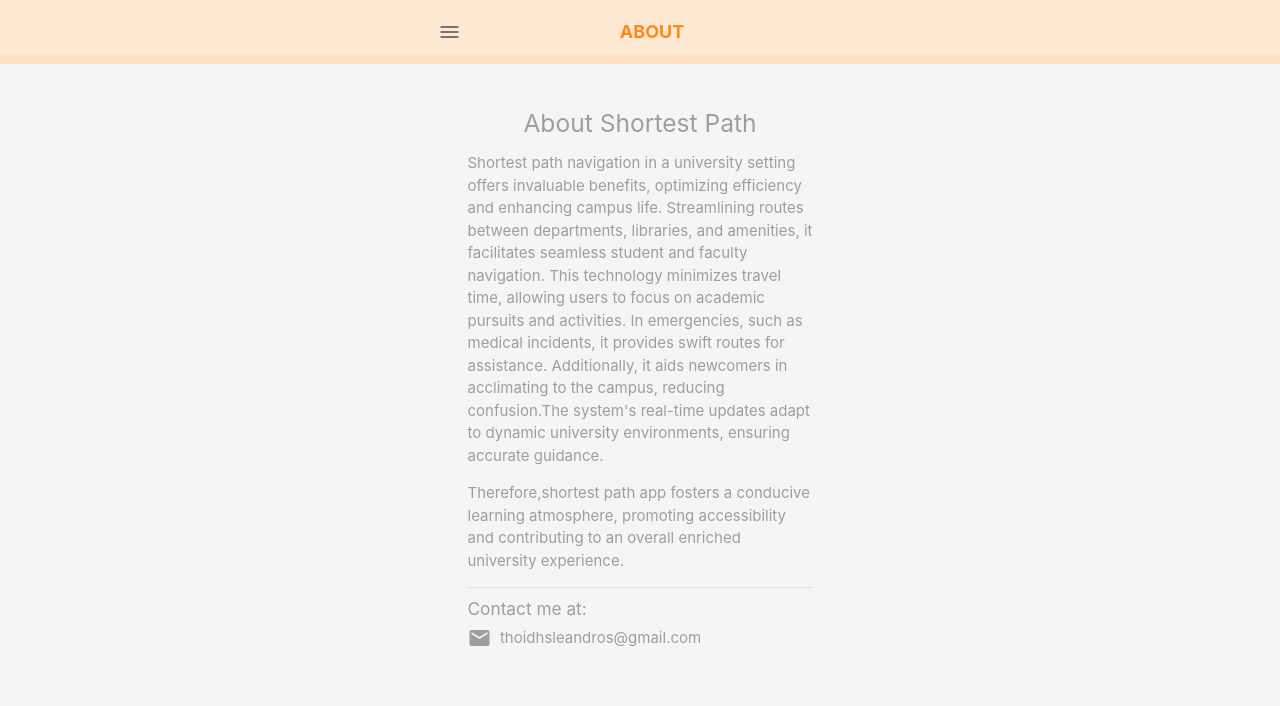
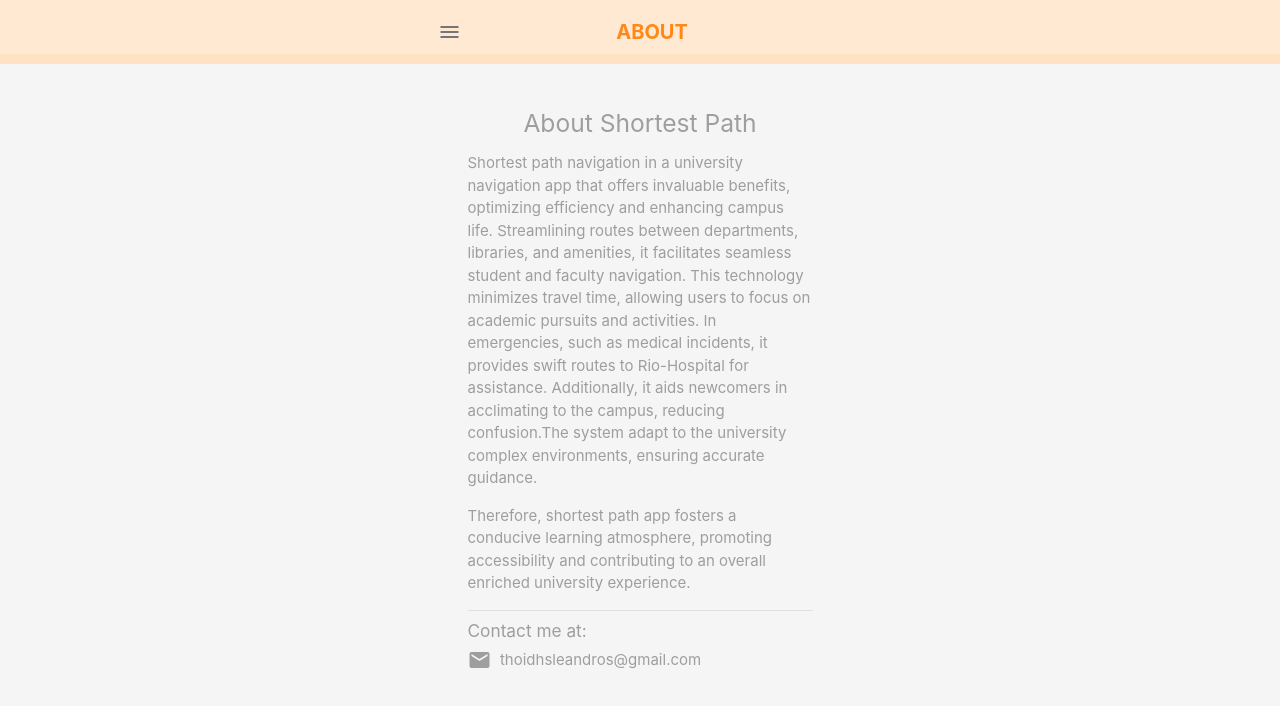
Before and after one commit to LeandrosThoidis/Shortest-Walking-Paths, a plain HTML site: page pages/about.html in a window 1280 px wide. Drawn offline with Linux system fonts and the light colour scheme.

Commit message:
Update about.html

```diff
--- a/pages/about.html
+++ b/pages/about.html
@@ -4,8 +4,8 @@
   <meta charset="UTF-8">
   <meta name="viewport" content="width=device-width, initial-scale=1.0">
   <meta http-equiv="X-UA-Compatible" content="ie=edge">
-  <title>OTN APP - About</title>
-  <link rel="shortcut icon" href="/img/logo.png" />
+  <title>Shortest Path - About</title>
+  <link rel="shortcut icon" href="../img/logo.png" />
 
   <!-- materialize icons, css & js -->
   <link type="text/css" href="../css/materialize.min.css" rel="stylesheet">
@@ -16,17 +16,16 @@
   <link rel="stylesheet" href="../css/sweetalert2.min.css">
   <link rel="manifest" href="../manifest.json">
 
-  <link rel="apple-touch-icon" href="/img/icons/icon-96x96.png">
+  <link rel="apple-touch-icon" href="../img/icons/icon-96x96.png">
   <meta name="apple-mobile-web-app-status-bar" content="#FFE1C4">
   <meta name="theme-color" content="#FFE1C4">
 </head>
 
 <body class="grey lighten-4">
-
   <!-- top nav -->
   <nav class="z-depth-0">
     <div class="nav-wrapper container" style="width: 93%;">
-      <a href="#"><span>About</span></a>
+      <a href="#" style="font-size: 20px;"><span>About</span></a>
       <span class="left grey-text text-darken-1">
         <i class="material-icons sidenav-trigger" data-target="side-menu">menu</i>
       </span>
@@ -36,7 +35,7 @@
   <!-- Side nav -->
   <ul id="side-menu" class="sidenav side-menu">
     <li style="background-color: #FFE1C4;height:7.3%"><a class="subheader"
-        style="font-size: 17px;color: #FF8816;">Offline Travel Navigation</a></li>
+        style="font-size: 17px;color: #FF8816;">Campus Navigation</a></li>
     <li><a href="/index.html" class="waves-effect">
       <i class="material-icons">home</i>Home</a></li>
     <li><a href="/pages/recommendation/Cafe-restaurants.html" class="waves-effect">
@@ -54,12 +53,12 @@
   <div class="container grey-text" style="padding: 2em;">
     <h5 class="center">About Shortest Path</h5>
     <p>
-      Shortest path navigation in a university setting offers invaluable benefits, optimizing efficiency and enhancing campus life. Streamlining routes between departments, libraries,
+      Shortest path navigation in a university navigation app that offers invaluable benefits, optimizing efficiency and enhancing campus life. Streamlining routes between departments, libraries,
        and amenities, it facilitates seamless student and faculty navigation. This technology minimizes travel time, allowing users to focus on academic pursuits and activities.
-       In emergencies, such as medical incidents, it provides swift routes for assistance. Additionally, it aids newcomers in acclimating to the campus, reducing confusion.The
-       system's real-time updates adapt to dynamic university environments, ensuring accurate guidance.
+       In emergencies, such as medical incidents, it provides swift routes to Rio-Hospital for assistance. Additionally, it aids newcomers in acclimating to the campus, reducing confusion.The
+       system adapt to the university complex environments, ensuring accurate guidance.
     </p>
-    <p>Therefore,shortest path app fosters a conducive learning atmosphere, promoting accessibility and contributing to an overall enriched university experience.
+    <p>Therefore, shortest path app fosters a conducive learning atmosphere, promoting accessibility and contributing to an overall enriched university experience.
     </p>
     <div class="divider"></div>
     <h6>Contact me at:</h6>
```
